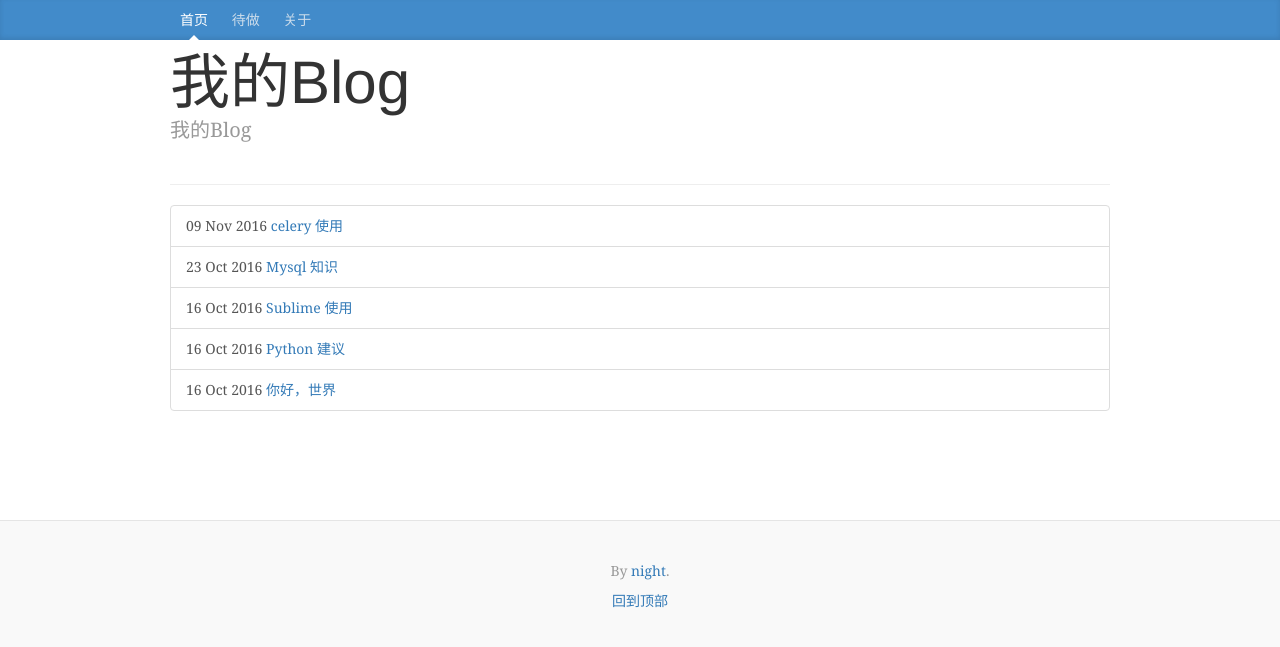
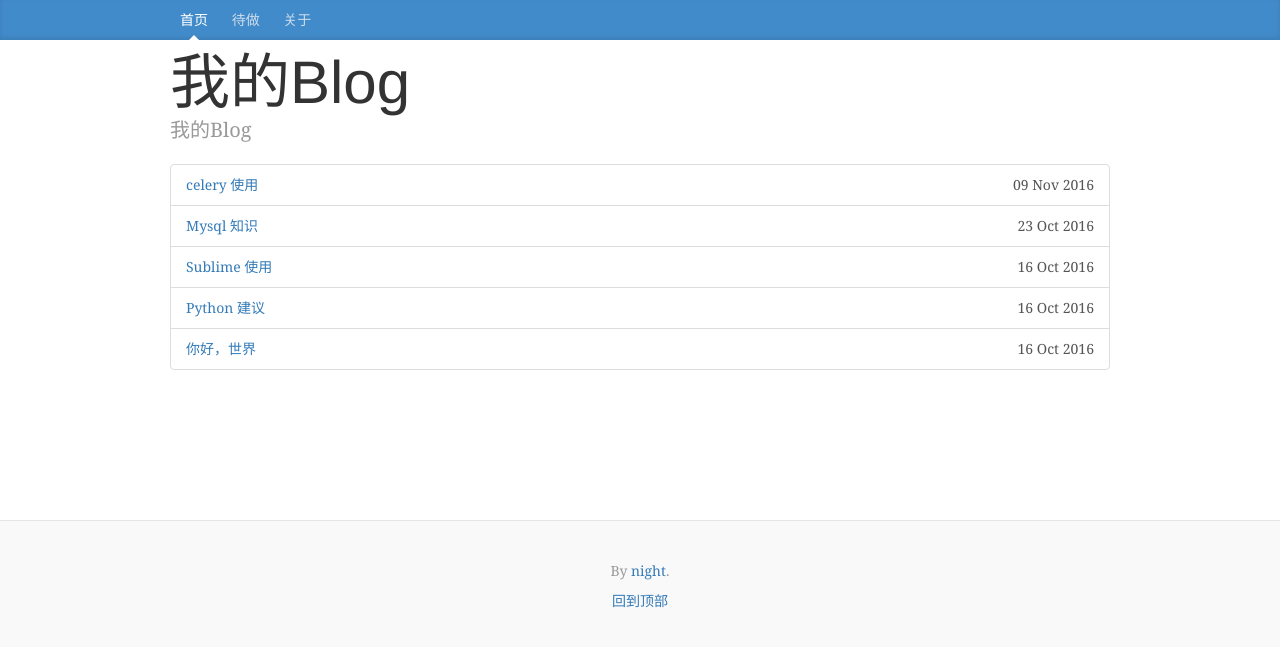
Before and after one commit to night1008/night1008.github.io, a Jekyll site: the page built from index.html, in a window 1280 px wide. Shown: the top 647 px of the page. Built offline with Jekyll 4.4.1, drawn with Linux system fonts in a browser that asks for light colours; the list of posts is cut into pages by our own code.

Commit message:
update post

```diff
--- a/_layouts/default.html
+++ b/_layouts/default.html
@@ -36,7 +36,6 @@
                     </div>
                 </div>
             </div>
-            <hr>
             <div class="row">
                 <div class="col-md-12">
                     <div class="blog-body">
--- a/index.html
+++ b/index.html
@@ -7,8 +7,8 @@ description: 我的Blog
 <ul class="list-group">
 {% for post in paginator.posts %}
   	<li class="list-group-item">
-		{{ post.date | date_to_string }}
 		<a href="{{ site.baseurl }}{{ post.url }}">{{ post.title }}</a>
+		<span class="pull-right">{{ post.date | date_to_string }}</span>
 	</li>
 {% endfor %}
 </ul>
```
